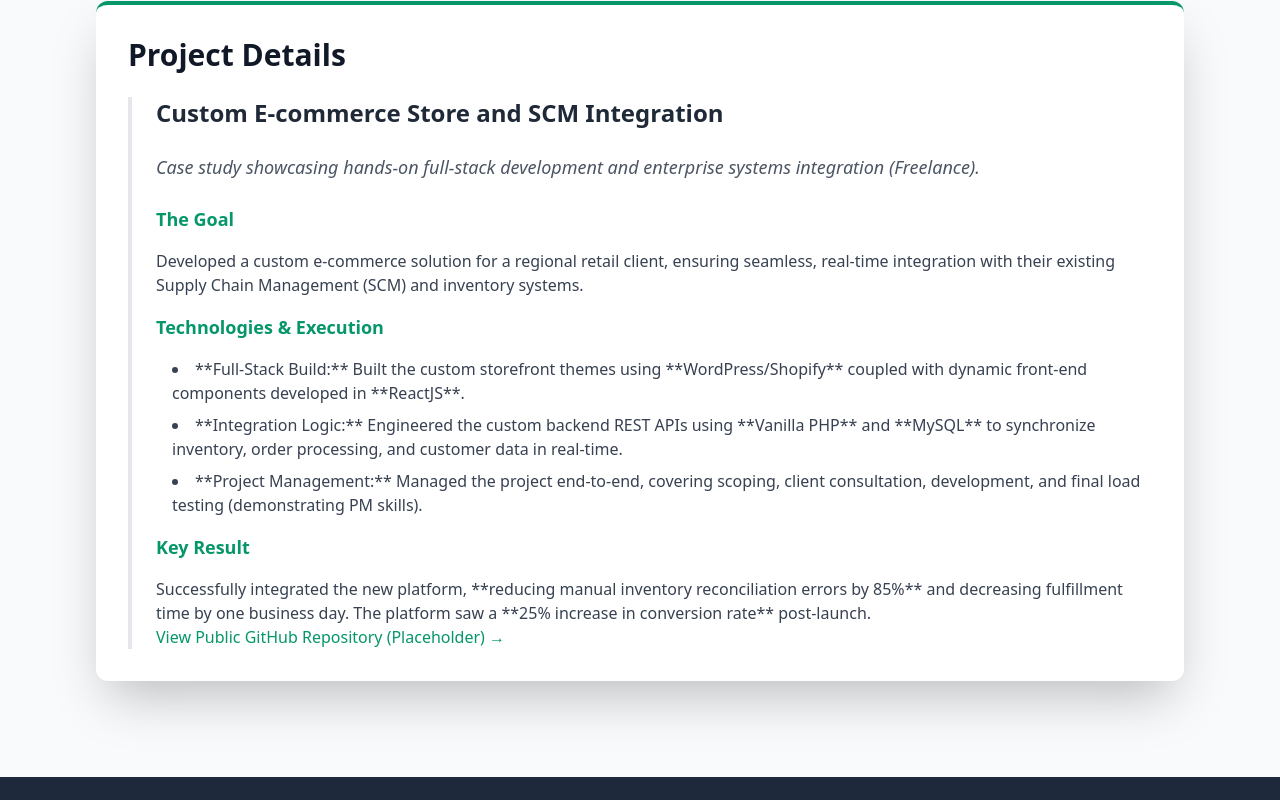
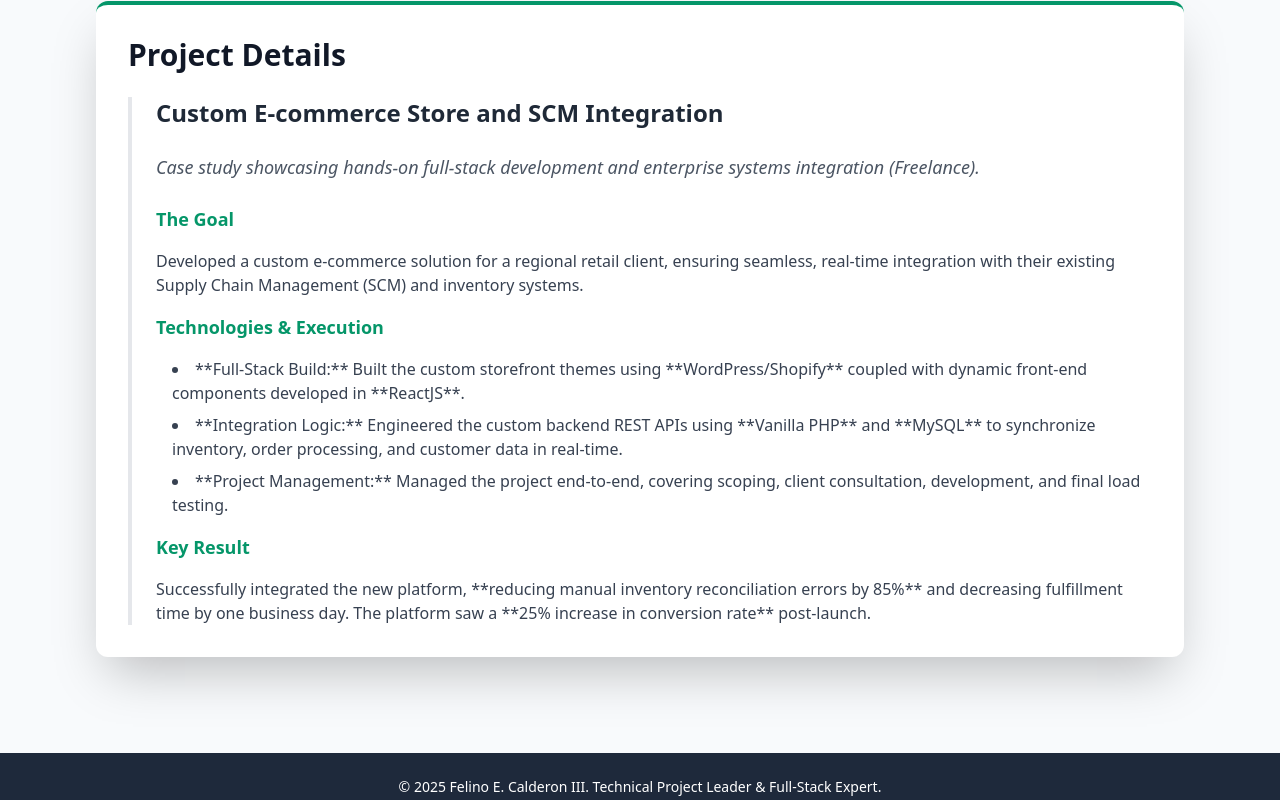
Before and after one commit to junjhun/my-portfolio, a React (Vite) app: page / in a window 1280 px wide. Both pictures are taken after a click on the element 639 px from the left and 1279 px from the top of the page. Shown: the part 1481-2281 px from the top of the page. Built offline with nearby package versions, Linux system fonts and the light colour scheme.

Commit message:
edited content

```diff
--- a/src/App.jsx
+++ b/src/App.jsx
@@ -72,12 +72,11 @@ const ProjectTwoDetail = () => (
             <ul className="list-disc list-inside space-y-2 text-gray-700 pl-4">
                 <li>**Full-Stack Build:** Built the custom storefront themes using **WordPress/Shopify** coupled with dynamic front-end components developed in **ReactJS**.</li>
                 <li>**Integration Logic:** Engineered the custom backend REST APIs using **Vanilla PHP** and **MySQL** to synchronize inventory, order processing, and customer data in real-time.</li>
-                <li>**Project Management:** Managed the project end-to-end, covering scoping, client consultation, development, and final load testing (demonstrating PM skills).</li>
+                <li>**Project Management:** Managed the project end-to-end, covering scoping, client consultation, development, and final load testing.</li>
             </ul>
 
             <h4 className="font-semibold text-lg text-emerald-600">Key Result</h4>
             <p className="text-gray-700 font-medium">Successfully integrated the new platform, **reducing manual inventory reconciliation errors by 85%** and decreasing fulfillment time by one business day. The platform saw a **25% increase in conversion rate** post-launch.</p>
-            <a href="#" className="text-emerald-600 hover:text-emerald-700 font-medium transition duration-200">View Public GitHub Repository (Placeholder) &rarr;</a>
         </div>
     </div>
 );
```
